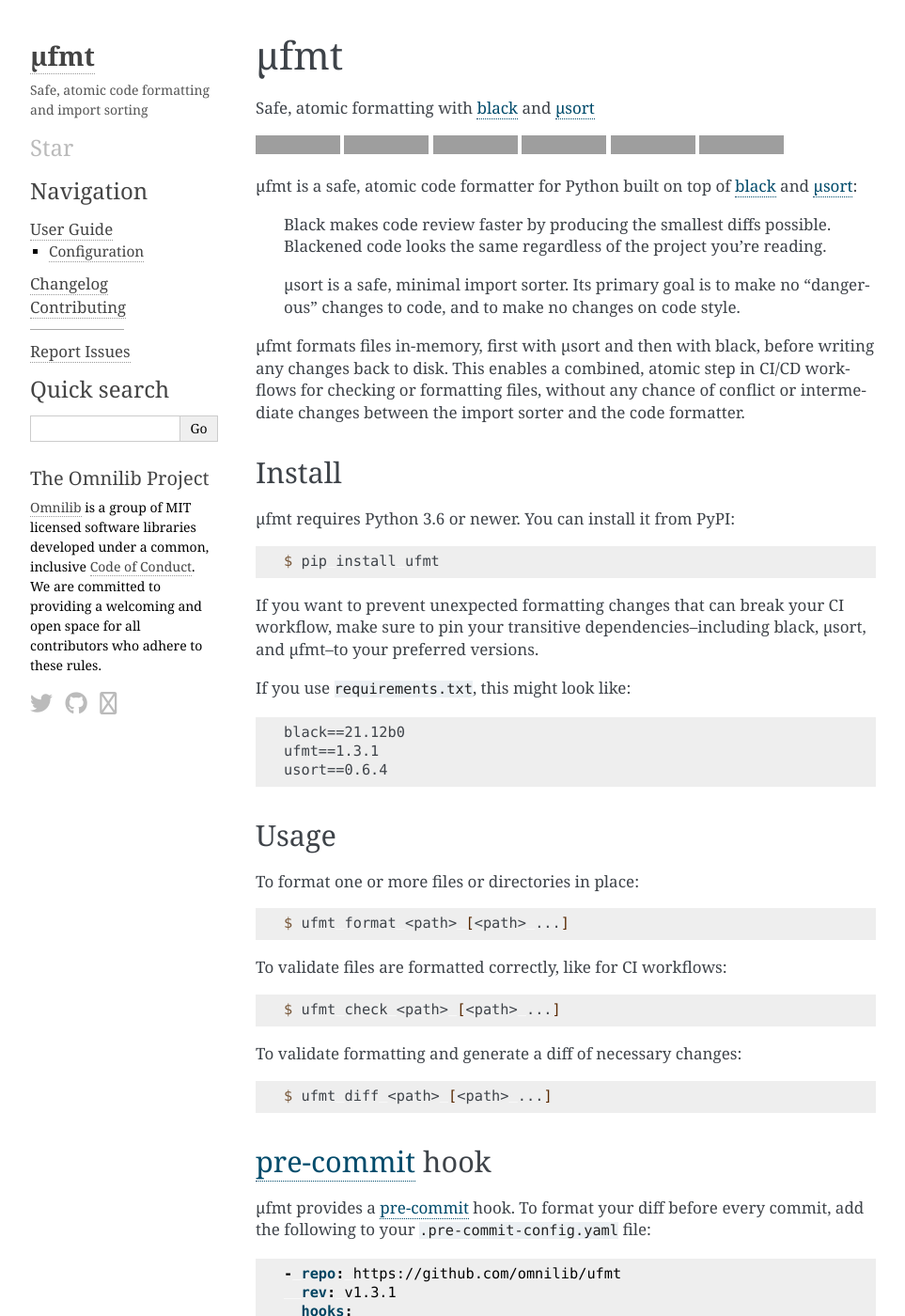
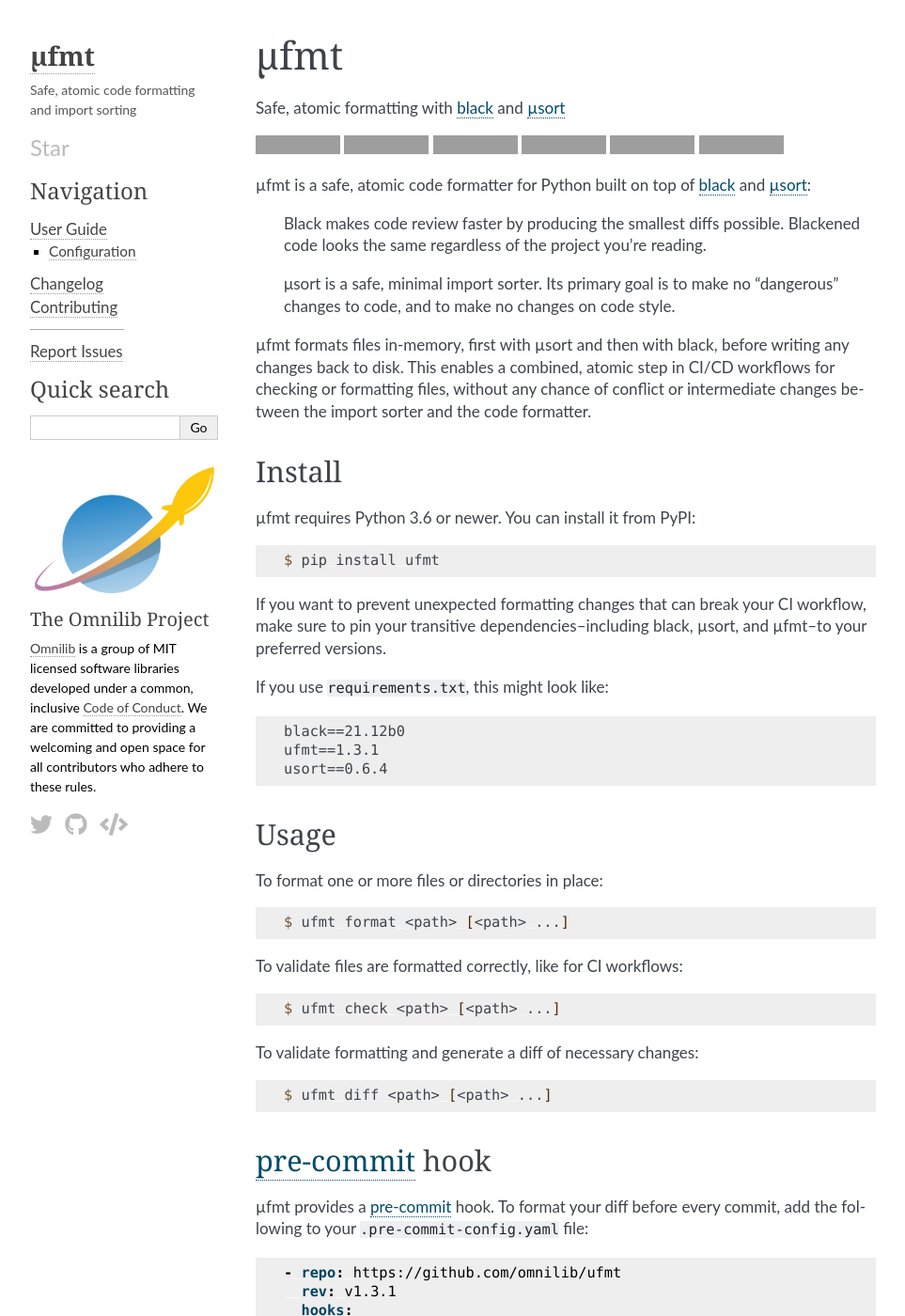
Before and after one commit to omnilib/ufmt, a Sphinx documentation site: the page built from docs/index.rst, in a window 1280 px wide and 1400 px high. Shown: the whole window at 94% size, without its empty margins (148-1111 px from the left). Built offline with Sphinx 7.4.7, drawn with Linux system fonts in a browser that asks for light colours; nearby versions of some CDN libraries; some web fonts are replaced; grey boxes are pictures that could not be loaded.

Commit message:
Omnilib theme update

```diff
--- a/docs/_static/custom.css
+++ b/docs/_static/custom.css
@@ -15,6 +15,10 @@
 }
 
 div.omnilib-badges a:hover {
-    color: #777;
+    color: #97F;
     border: none;
 }
+
+div.sphinxsidebarwrapper h1.logo a {
+    font-family: ff-tisa-web-pro, Georgia, serif;
+}
--- a/docs/_templates/omnilib.html
+++ b/docs/_templates/omnilib.html
@@ -1,4 +1,5 @@
 <div class="omnilib">
+    <img src="_static/omnilib.png" />
     <h4>The Omnilib Project</h4>
     <span>
         <a href="https://omnilib.dev">Omnilib</a> is a group of MIT licensed software libraries developed under a
@@ -16,9 +17,10 @@
     </a>
     &nbsp;
     <a href="https://github.com/{{theme_github_user}}/{{theme_github_repo}}" alt="View site source">
-        <i class="far fa-code"></i>
+        <i class="fas fa-code"></i>
     </a>
 
 </div>
 
-<script src="https://kit.fontawesome.com/7b536acf49.js" crossorigin="anonymous"></script>
+<link rel="stylesheet" href="https://use.fontawesome.com/releases/v5.15.4/css/all.css" integrity="sha384-DyZ88mC6Up2uqS4h/KRgHuoeGwBcD4Ng9SiP4dIRy0EXTlnuz47vAwmeGwVChigm" crossorigin="anonymous">
+<link rel="stylesheet" href="https://use.typekit.net/ale5jph.css">
--- a/docs/conf.py
+++ b/docs/conf.py
@@ -73,6 +73,13 @@
     "extra_nav_links": {
         "Report Issues": "https://github.com/omnilib/ufmt/issues",
     },
+    "font_family": "lato, Helvetica, sans-serif",
+    "code_font_family": (
+        "input-mono-narrow, 'Consolas', 'Menlo', 'DejaVu Sans Mono', "
+        "'Bitstream Vera Sans Mono', monospace"
+    ),
+    "head_font_family": "ff-tisa-web-pro, Georgia, serif",
+    "head_font_size": "280%",
 }
 
 html_sidebars = {
```
Also changed, not shown: docs/_static/omnilib.png (added).
